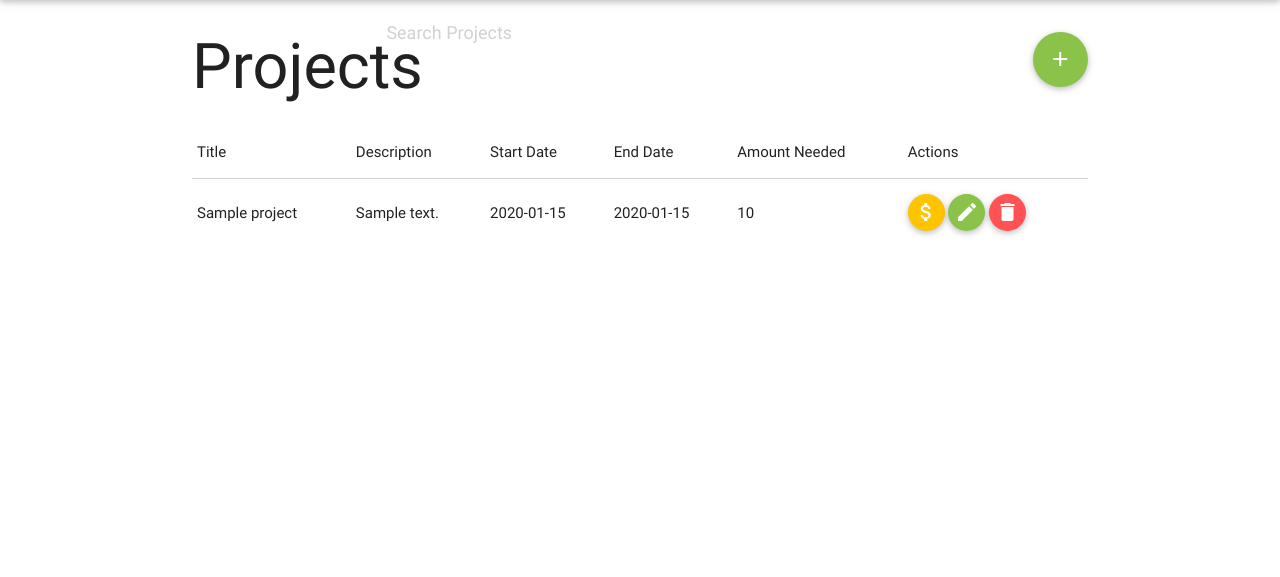
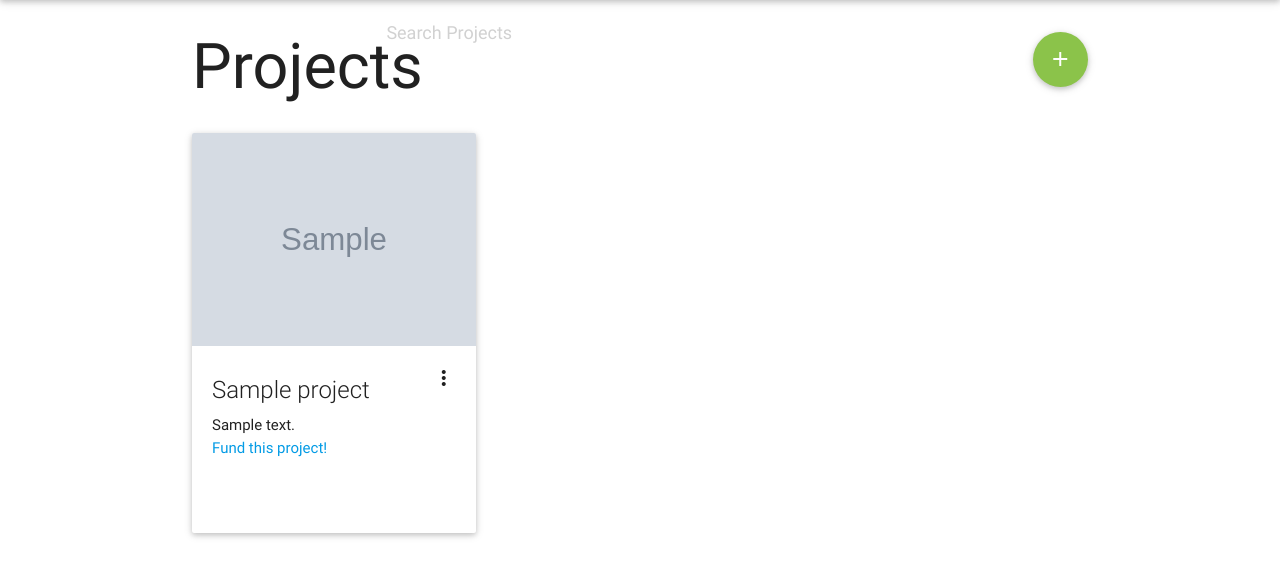
Before and after one commit to yichenshen/cs2102-group50, a PHP site: page /projects in a window 1280 px wide. Shown: the part 64-641 px from the top of the page. Run offline with PHP 8.4, Linux system fonts and the light colour scheme; tables that the repository leaves empty hold one stand-in row (values such as "Sample post"); grey boxes marked "Sample" are stand-in pictures.

Commit message:
Cards for projects
Signed-off-by: Shen Yichen <2007.yichen@gmail.com>

```diff
--- a/application/view/projects/_project.php
+++ b/application/view/projects/_project.php
@@ -1,20 +1,40 @@
-<tr>
-  <td><?php echo htmlspecialchars($project->title) ?></td>
-  <td><?php echo htmlspecialchars($project->description) ?></td>
-  <td><?php echo htmlspecialchars($project->start_date) ?></td>
-  <td><?php echo htmlspecialchars($project->end_date) ?></td>
-  <td><?php echo htmlspecialchars($project->amount) ?></td>
-  <td>
-    <form action="/projects/delete/<?php echo $project->id ?>" method="post">
-      <a class="btn-floating primary-accent" href="/fundings/<?php echo $project->id ?>">
-        <i class="material-icons">attach_money</i>
-      </a>
-      <a class="btn-floating light-green" href="/projects/edit/<?php echo $project->id ?>">
-        <i class="material-icons">edit</i>
-      </a>
-      <button class="btn-floating red accent-2" type="submit" name="action">
-        <i class="material-icons">delete</i>
-      </button>
-    </form>
-  </td>
-</tr>
+<div class="col s12 m6 l4">
+  <div class="card medium">
+    <div class="card-image waves-effect waves-block waves-light">
+      <img class="activator"
+           src="<?php echo '/' . (!($project->display_image) ? 'img/filler.jpg' : $project->display_image) ?>">
+    </div>
+    <div class="card-content">
+      <span class="card-title activator grey-text text-darken-4">
+        <?php echo htmlspecialchars($project->title) ?>
+        <i class="material-icons right">more_vert</i></span>
+      <p class="truncate"><?php echo htmlspecialchars($project->description) ?></p>
+      <p><a href="#">Fund this project!</a></p>
+    </div>
+    <div class="card-reveal secondary-300">
+      <span class="card-title grey-text text-darken-4">
+        <?php echo htmlspecialchars($project->title) ?>
+        <i class="material-icons right">close</i></span>
+      <p>From <?php echo htmlspecialchars($project->start_date) ?>
+        to <?php echo htmlspecialchars($project->end_date) ?></p>
+      <p>Funding Sought: <?php echo htmlspecialchars($project->amount) ?></p>
+      <p><?php echo nl2br(htmlspecialchars($project->description)) ?></p>
+    </div>
+
+    <!--    <div class="card-action">-->
+    <!--      <div class="right">-->
+    <!--        <form action="/projects/delete/--><?php //echo $project->id ?><!--" method="post">-->
+    <!--          <a class="btn-floating primary-accent" href="/fundings/--><?php //echo $project->id ?><!--">-->
+    <!--            <i class="material-icons">attach_money</i>-->
+    <!--          </a>-->
+    <!--          <a class="btn-floating light-green" href="/projects/edit/--><?php //echo $project->id ?><!--">-->
+    <!--            <i class="material-icons">edit</i>-->
+    <!--          </a>-->
+    <!--          <button class="btn-floating red accent-2" type="submit" name="action">-->
+    <!--            <i class="material-icons">delete</i>-->
+    <!--          </button>-->
+    <!--        </form>-->
+    <!--      </div>-->
+    <!--    </div>-->
+  </div>
+</div>
--- a/application/view/projects/index.php
+++ b/application/view/projects/index.php
@@ -4,23 +4,9 @@
   </a>
   <h1>Projects</h1>
   <!-- main content output -->
-  <div class="box">
-    <table>
-      <thead>
-      <tr>
-        <td>Title</td>
-        <td>Description</td>
-        <td>Start Date</td>
-        <td>End Date</td>
-        <td>Amount Needed</td>
-        <td>Actions</td>
-      </tr>
-      </thead>
-      <tbody>
+  <div class="row">
       <?php foreach ($projects as $project) {
         include '_project.php';
       } ?>
-      </tbody>
-    </table>
   </div>
 </div>
```
Also changed, not shown: public/img/filler.jpg (added).
